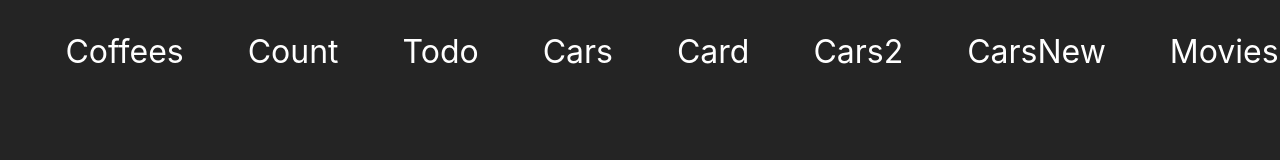
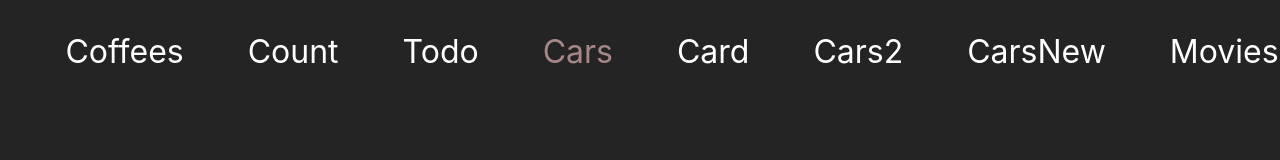
Before and after one commit to elis-11/useReducer, a React (Vite) app: page /cars in a window 1280 px wide. Shown: the top 160 px of the page. Built offline with nearby package versions, Linux system fonts and the light colour scheme.

Commit message:
Active Navigation

```diff
--- a/src/App.css
+++ b/src/App.css
@@ -21,3 +21,6 @@ text-decoration: none;
 color: white;
 font-size: 2rem;
 }
+a.active {
+  color: rgb(167, 135, 135);
+}
```
Also changed, not shown: src/assets/10.png (added).
